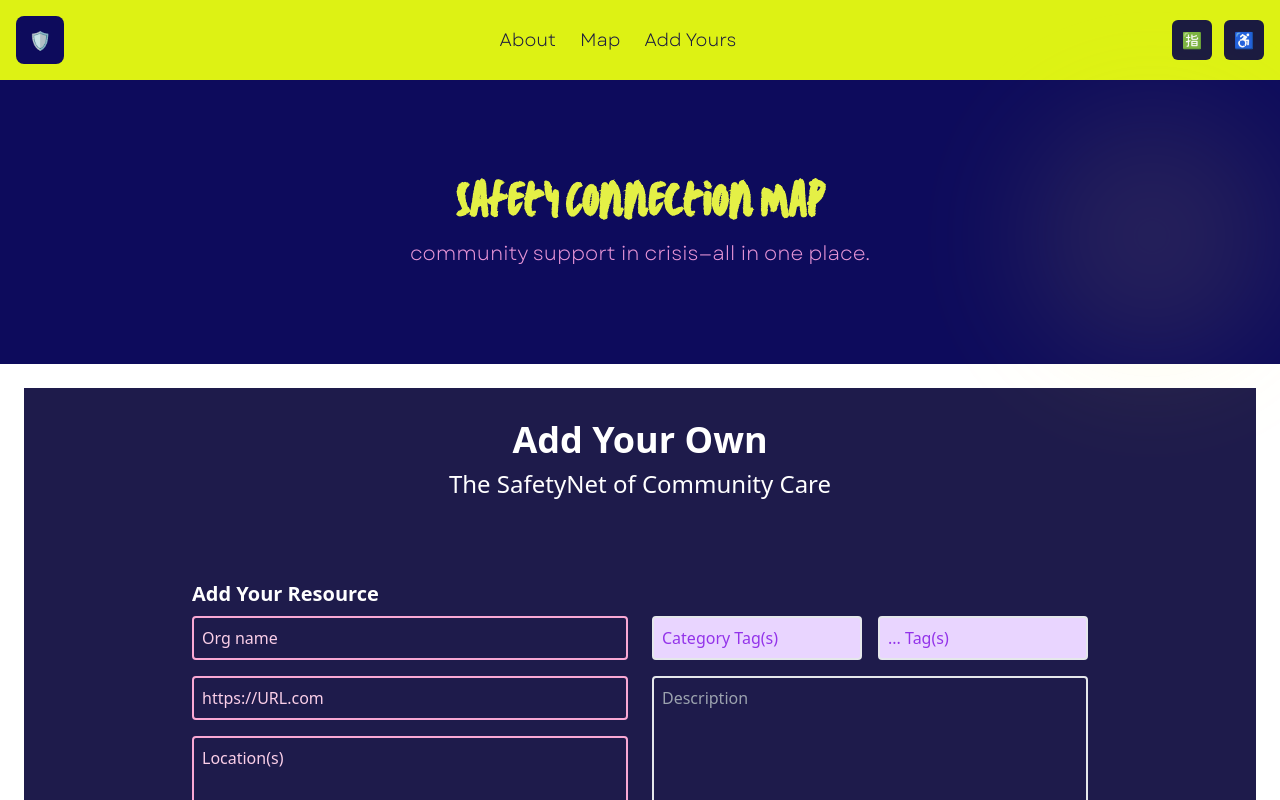
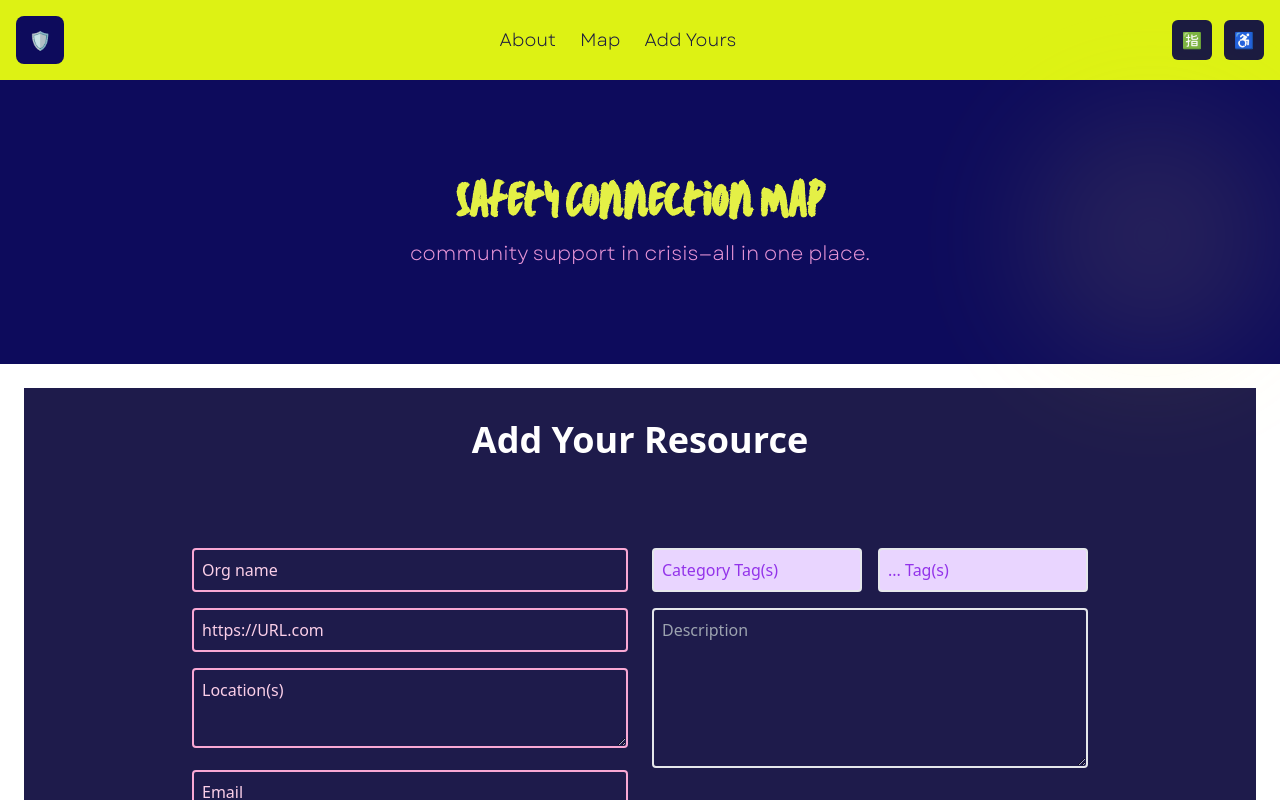
Before and after one commit to cornershopcreative/Nonviolent-Peaceforce, a React (Vite) app in the folder frontend/: page /addyours in a window 1280 px wide. Shown: the top 800 px of the page. Built offline with nearby package versions, Linux system fonts and the light colour scheme.

Commit message:
font and cleanup

```diff
--- a/frontend/src/pages/AddYours.jsx
+++ b/frontend/src/pages/AddYours.jsx
@@ -114,17 +114,12 @@ const AddYours = () => {
   return (
     <div className="flex flex-col min-h-screen">
       <section className="bg-indigo-950 text-white p-8 flex flex-col items-center">
-        <h1 className="text-4xl font-bold mb-2">Add Your Own</h1>
-        <h2 className="text-2xl">The SafetyNet of Community Care</h2>
+        <h1 className="text-4xl font-bold mb-2">Add Your Resource</h1>
       </section>
 
       <section className="bg-indigo-950 py-12 px-4">
         <div className="max-w-4xl mx-auto space-y-4">
           <div>
-            <h3 className="text-xl text-white font-bold mb-2">
-              Add Your Resource
-            </h3>
-
             {successMsg ? (
               <div className="bg-green-100 border border-green-400 text-green-800 px-6 py-10 rounded-lg mt-6 text-2xl font-bold shadow-md text-center">
                 {successMsg}
```
